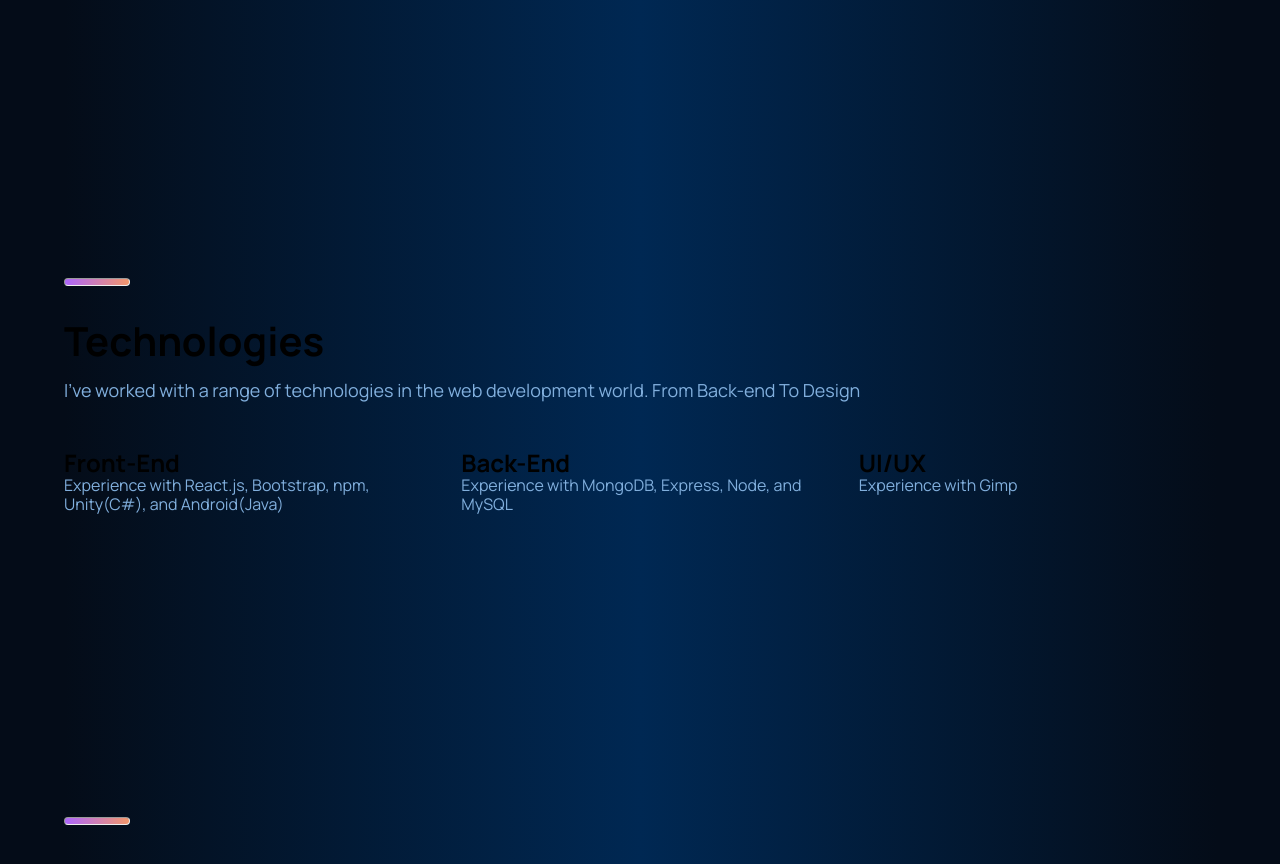
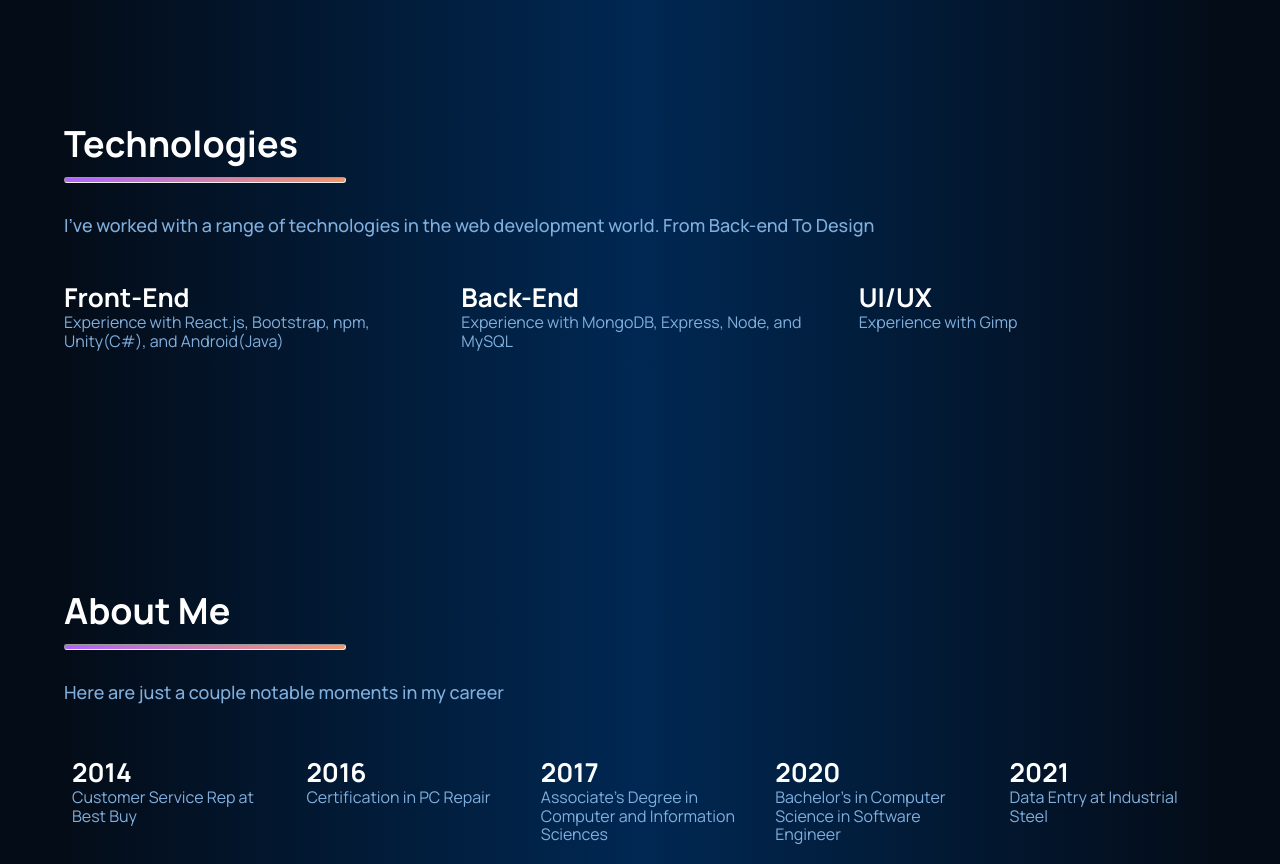
Before and after one commit to almazankaze/almazankaze.github.io, a React (Create React App) app: page / in a window 1280 px wide. Shown: the part 1920-2784 px from the top of the page. Built offline with nearby package versions, Linux system fonts and the light colour scheme.

Commit message:
updated section title and tech/about sections

```diff
--- a/src/App.css
+++ b/src/App.css
@@ -20,23 +20,55 @@
   border-radius: 0.25rem;
 }
 
+.section-header {
+  overflow: hidden;
+  text-align: center;
+  font-size: 2.25rem;
+  font-weight: 700;
+  color: var(--white);
+}
+
+.section-header:before,
+.section-header:after {
+  background: var(--gradient-text);
+  content: "";
+  display: inline-block;
+  height: 3px;
+  position: relative;
+  vertical-align: middle;
+  width: 50%;
+  border-radius: 10px;
+}
+
+.section-header:before {
+  right: 0.5em;
+  margin-left: -50%;
+}
+
+.section-header:after {
+  left: 0.5em;
+  margin-right: -50%;
+}
+
 .section-title {
-  font-size: 2.5rem;
-  margin-bottom: 1rem;
+  font-size: 2.25rem;
+  font-weight: 700;
+  color: var(--white);
+  margin-bottom: 0.75rem;
+}
+
+.section-divider {
+  width: 280px;
+  height: 4px;
+  margin-bottom: 2rem;
+  border-radius: 10px;
+  background: var(--gradient-text);
 }
 
 .section-desc {
-  font-weight: 400;
+  font-weight: 500;
   font-size: 1.125rem;
   margin-top: 1rem;
-}
-
-.section-divider {
-  width: 64px;
-  height: 6px;
-  margin: 2rem 0;
-  border-radius: 10px;
-  background: var(--gradient-text);
 }
 
 .gradient__bg {
@@ -55,13 +87,17 @@
   -webkit-text-fill-color: transparent;
 }
 
-@media screen and (max-width: 650px) {
+@media screen and (max-width: 700px) {
+  .section-header {
+    font-size: 2rem;
+  }
+
   .section-title {
     font-size: 2rem;
   }
 
   .section-desc {
-    font-size: 0.875rem;
+    font-size: 1rem;
   }
 }
 
@@ -70,3 +106,9 @@
     font-size: 1rem;
   }
 }
+
+@media screen and (max-width: 300px) {
+  .section-divider {
+    width: 220px;
+  }
+}
--- a/src/components/carousel/Carousel.js
+++ b/src/components/carousel/Carousel.js
@@ -5,33 +5,31 @@ import { Swiper, SwiperSlide } from "swiper/react";
 
 // Import Swiper styles
 import "swiper/css";
-import "swiper/css/free-mode";
 import "swiper/css/pagination";
 
 import "./carousel.css";
 
 // import required modules
-import { FreeMode, Pagination } from "swiper";
+import { Pagination } from "swiper";
 
 const Carousel = () => {
   return (
     <div className="timeline">
       <Swiper
-        slidesPerView={1}
-        spaceBetween={10}
-        freeMode={true}
+        spaceBetween={20}
         pagination={{
           clickable: true,
         }}
-        modules={[FreeMode, Pagination]}
+        modules={[Pagination]}
         breakpoints={{
-          320: {
+          600: {
             slidesPerView: 2,
-            spaceBetween: 20,
           },
-          640: {
+          900: {
             slidesPerView: 3,
-            spaceBetween: 30,
+          },
+          1200: {
+            slidesPerView: 5,
           },
         }}
         className="mySwiper"
--- a/src/components/carousel/carousel.css
+++ b/src/components/carousel/carousel.css
@@ -2,26 +2,12 @@
   margin: 3rem 0;
 }
 
-.swiper {
-  width: 100%;
-  min-height: fit-content;
+.mySwiper h3 {
+  color: var(--white);
 }
 
 .swiper-slide {
-  max-width: 200px;
-  min-height: 150px;
-  padding: 1rem;
-  box-shadow: 2px 2px 30px rgba(0, 0, 0, 0.2);
-  border-radius: 10px;
+  min-height: 180px;
+  padding: 0.5rem;
   overflow: hidden;
 }
-
-@media screen and (max-width: 640px) {
-  .swiper-slide {
-    max-width: 164px;
-  }
-
-  .swiper-slide p {
-    font-size: 0.813rem;
-  }
-}
--- a/src/containers/about/About.js
+++ b/src/containers/about/About.js
@@ -5,8 +5,8 @@ import "./about.css";
 const About = () => {
   return (
     <section className="about-container" id="about">
+      <h2 className="section-title">About Me</h2>
       <hr className="section-divider"></hr>
-      <h2 className="section-title">About Me</h2>
       <p className="section-desc">
         Here are just a couple notable moments in my career
       </p>
--- a/src/containers/projects/Projects.js
+++ b/src/containers/projects/Projects.js
@@ -6,8 +6,8 @@ import "./projects.css";
 const Projects = () => {
   return (
     <section className="projects-container" id="projects">
+      <h2 className="section-title">Projects</h2>
       <hr className="section-divider"></hr>
-      <h2 className="section-title">Projects</h2>
       <div className="cards-container">
         <div className="cards">
           {myProjects.map((project) => (
--- a/src/containers/technologies/Technologies.js
+++ b/src/containers/technologies/Technologies.js
@@ -4,26 +4,26 @@ import "./technologies.css";
 const Technologies = () => {
   return (
     <section className="tech-container" id="technology">
+      <h2 className="section-title">Technologies</h2>
       <hr className="section-divider"></hr>
-      <h2 className="section-title">Technologies</h2>
       <p className="section-desc">
         I've worked with a range of technologies in the web development world.
         From Back-end To Design
       </p>
       <div className="tech-cols">
         <div>
-          <h2>Front-End</h2>
+          <h3>Front-End</h3>
           <p>
             Experience with React.js, Bootstrap, npm, Unity(C#), and
             Android(Java)
           </p>
         </div>
         <div>
-          <h2>Back-End</h2>
+          <h3>Back-End</h3>
           <p>Experience with MongoDB, Express, Node, and MySQL</p>
         </div>
         <div>
-          <h2>UI/UX</h2>
+          <h3>UI/UX</h3>
           <p>Experience with Gimp</p>
         </div>
       </div>
--- a/src/containers/technologies/technologies.css
+++ b/src/containers/technologies/technologies.css
@@ -5,16 +5,12 @@
   margin: 3rem 0;
 }
 
-@media screen and (max-width: 650px) {
+.tech-cols h3 {
+  color: var(--white);
+}
+
+@media screen and (max-width: 700px) {
   .tech-cols {
     grid-template-columns: 1fr;
   }
-
-  .tech-cols h2 {
-    font-size: 1.25rem;
-  }
-
-  .tech-cols p {
-    font-size: 0.875rem;
-  }
 }
--- a/src/index.css
+++ b/src/index.css
@@ -29,16 +29,45 @@ body {
   font-family: var(--font-family);
 }
 
+h3 {
+  font-size: 1.625rem;
+  font-weight: 700;
+}
+
+h4 {
+  font-size: 1.375rem;
+  font-weight: 700;
+}
+
+h5 {
+  font-size: 1.375rem;
+  font-weight: 600;
+}
+
 p {
+  font-size: 1rem;
   color: var(--color-text);
 }
 
 section {
-  padding: 7em 0;
+  padding: 6em 0;
 }
 
 @media screen and (max-width: 700px) {
   section {
     padding: 4em 0;
   }
+
+  h3 {
+    font-size: 1.375rem;
+  }
+
+  h4,
+  h5 {
+    font-size: 1.25rem;
+  }
+
+  p {
+    font-size: 0.875rem;
+  }
 }
```
